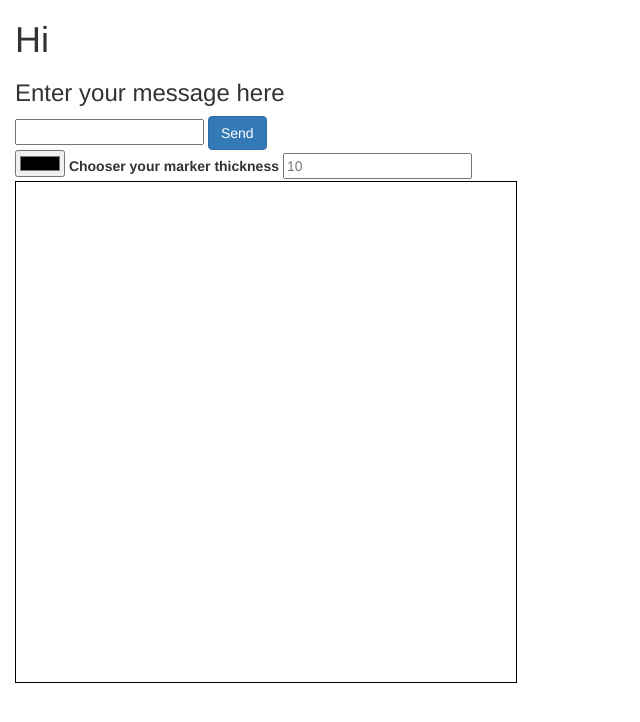
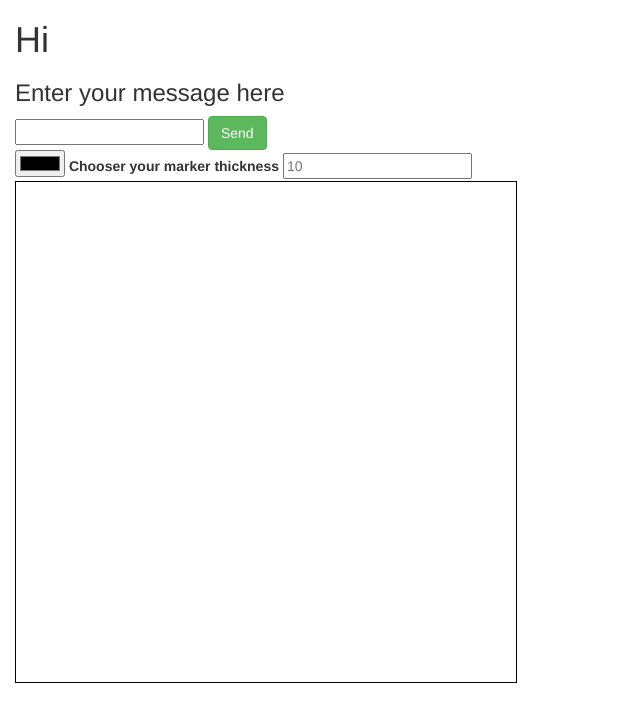
Before and after one commit to rishikarri/chatDraw, a website: page index.html in a window 1280 px wide. Shown: the whole page, without its empty margins (0-640 px from the left). Drawn offline with nearby package versions, Linux system fonts and the light colour scheme; no server answers.

Commit message:
changed button to green

```diff
--- a/index.html
+++ b/index.html
@@ -17,7 +17,7 @@
 
 				<form onsubmit='sendChatMessage()'>
 					<input type='text' id='chat-message' />
-					<button class="btn btn-primary" type='submit'>Send</button>
+					<button class="btn btn-success" type='submit'>Send</button>
 				</form>
 
 			</div>
```
